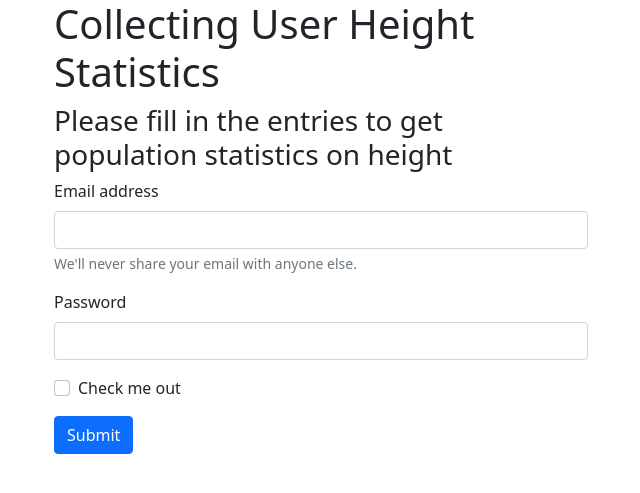
After one commit to simonjvardy/python_flask_postresql_app, a Python web app: template templates/user_form.html in a window 1280 px wide. The commit adds this page. Shown: the top 493 px of the page, without its empty margins (40-680 px from the left). Run offline with Jinja, Linux system fonts and the light colour scheme; the template is opened without the code that fills it, so the values that code supplies are empty.

Commit message:
Refactor: templates updated to use jinja2 templating language

```diff
--- a/templates/index.html
+++ b/templates/base.html
@@ -11,11 +11,16 @@
             rel="stylesheet"
             integrity="sha384-EVSTQN3/azprG1Anm3QDgpJLIm9Nao0Yz1ztcQTwFspd3yD65VohhpuuCOmLASjC"
             crossorigin="anonymous"/>
-        <link rel="stylesheet" href="../static/css/style.css">
-        <title>Hello, world!</title>
+        <link rel="stylesheet" href="{{ url_for('static', filename='css/style.css') }}" type="text/css">
+        {% block styles %}
+        {% endblock %}
+        <title>Python Flask App</title>
     </head>
     <body>
-        <h1>Hello, world!</h1>
+        <main class="container">
+            {% block content %}
+            {% endblock %}
+        </main>
 
         <!-- Bootstrap Bundle with Popper -->
         <script
@@ -23,5 +28,7 @@
             integrity="sha384-MrcW6ZMFYlzcLA8Nl+NtUVF0sA7MsXsP1UyJoMp4YLEuNSfAP+JcXn/tWtIaxVXM"
             crossorigin="anonymous"
         ></script>
+        {% block scripts %}
+        {% endblock %}
     </body>
 </html>
--- /dev/null
+++ b/templates/user_form.html
@@ -0,0 +1,33 @@
+{% extends "base.html" %}
+{% block content %}
+
+<div class="container">
+    <div class="row">
+        <div class="col-6">
+            <h1>Collecting User Height Statistics</h1>
+            <h3>Please fill in the entries to get population statistics on height</h3>
+        </div>
+    </div>
+    <div class="row">
+        <div class="col-6">
+            <form method="POST" action="{{ url_for('add_data') }}">
+                <div class="mb-3">
+                    <label for="InputEmail" class="form-label">Email address</label>
+                    <input type="email" class="form-control" id="InputEmail" aria-describedby="emailHelp">
+                    <div id="emailHelp" class="form-text">We'll never share your email with anyone else.</div>
+                </div>
+                <div class="mb-3">
+                    <label for="exampleInputPassword1" class="form-label">Password</label>
+                    <input type="password" class="form-control" id="exampleInputPassword1">
+                </div>
+                <div class="mb-3 form-check">
+                    <input type="checkbox" class="form-check-input" id="exampleCheck1">
+                    <label class="form-check-label" for="exampleCheck1">Check me out</label>
+                </div>
+                <button type="submit" class="btn btn-primary">Submit</button>
+            </form>
+        </div>
+    </div>
+</div>
+
+{% endblock %}
```
